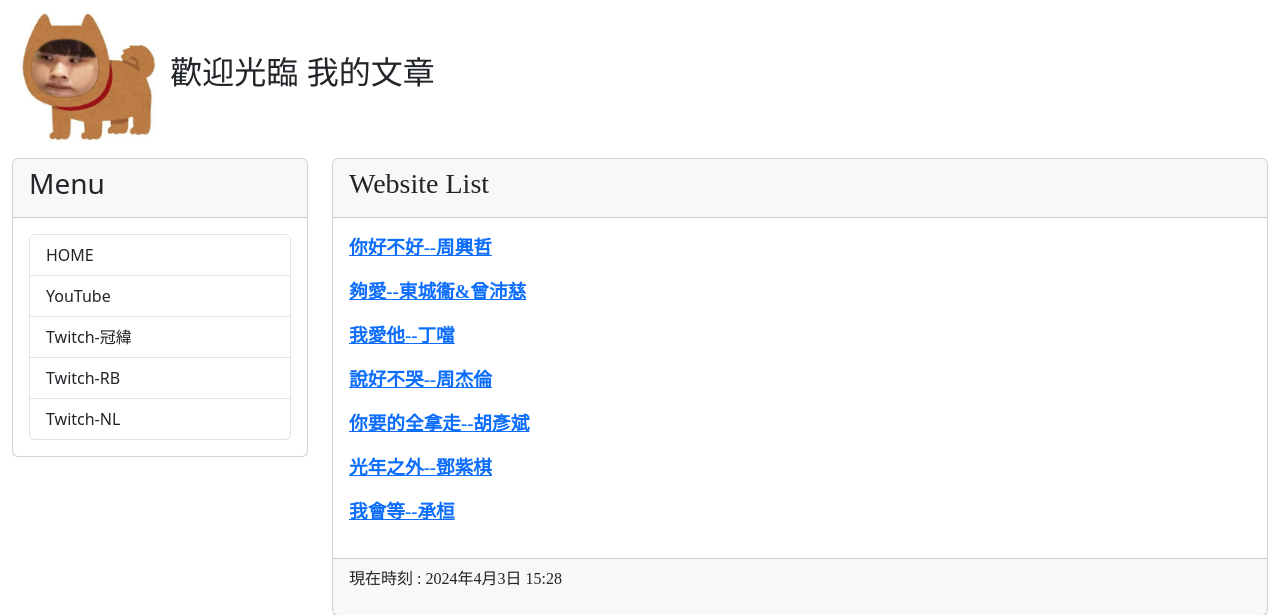
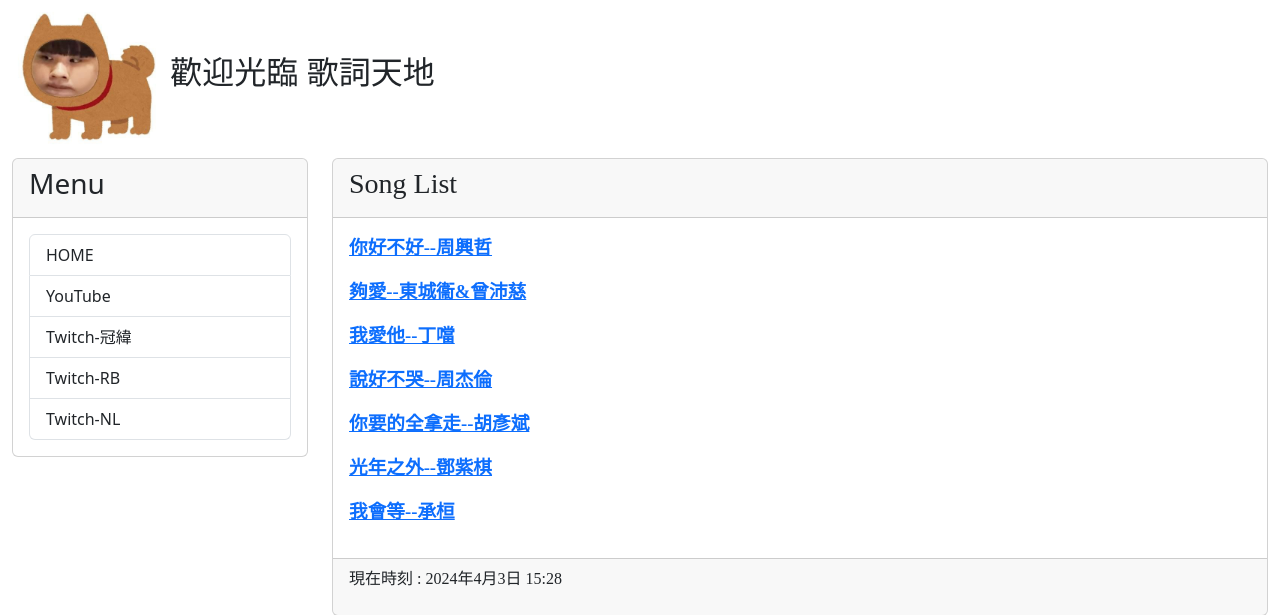
Before and after one commit to ERICCHEN0326/dj4ch02, a Django app: page / in a window 1280 px wide. Shown: the top 615 px of the page. Run offline with Django 4.2, Linux system fonts and the light colour scheme; data comes from the database, SQL or seed files in the repository; both versions use the stored data as it was after the commit.

Commit message:
insert song

```diff
--- a/templates/footer.html
+++ b/templates/footer.html
@@ -3,6 +3,6 @@
     {% if now %}
     <p style='font-family:微軟正黑體;'>現在時刻 : {{ now }}</p>
     {% else %}
-    <p style='font-family:微軟正黑體;'>本文內容為自行創作，如有雷同純屬巧合...</p>
+    <p style='font-family:微軟正黑體;'>本文內容取自網路，如有侵權自行告知...</p>
     {% endif %}
 {% endblock %}
--- a/templates/header.html
+++ b/templates/header.html
@@ -1,4 +1,4 @@
 <!-- header.html -->
 {% load static %}
 <h2><img src="{% static 'image/logo.png' %}" width="150">
-歡迎光臨 我的文章</h2>
+歡迎光臨 歌詞天地</h2>
--- a/templates/index.html
+++ b/templates/index.html
@@ -2,7 +2,7 @@
 {% extends 'base.html' %}
 {% block title %} Welcome My Website {% endblock %}
 {% block headmessage %}
-    <h3 style='font-family:標楷體;'> Website List </h3>
+    <h3 style='font-family:標楷體;'> Song List </h3>
 {% endblock %}
 {% block content %}
     {% for post in posts %}
--- a/templates/post.html
+++ b/templates/post.html
@@ -1,12 +1,12 @@
 <!-- post.html -->
 {% extends 'base.html' %}
-{% block title%}{{ post.title }} - 我的文章 {% endblock %}
+{% block title%}{{ post.title }} - 歌詞 {% endblock %}
 {% block headmessage %}
     <h3 style='font-family:微軟正黑體;'>{{ post.title }}</h3>
     <a style='font-family:微軟正黑體;' href='/'>回首頁</a>
 {% endblock %}
 {% block content %}
     <p style='font-family:微軟正黑體;font-size:12pt;letter-spacing:2pt;'>
-        {{ post.body }}
+        {{ post.body|linebreaksbr }}
     </p>
 {% endblock %}
```
Also changed, not shown: db.sqlite3.
